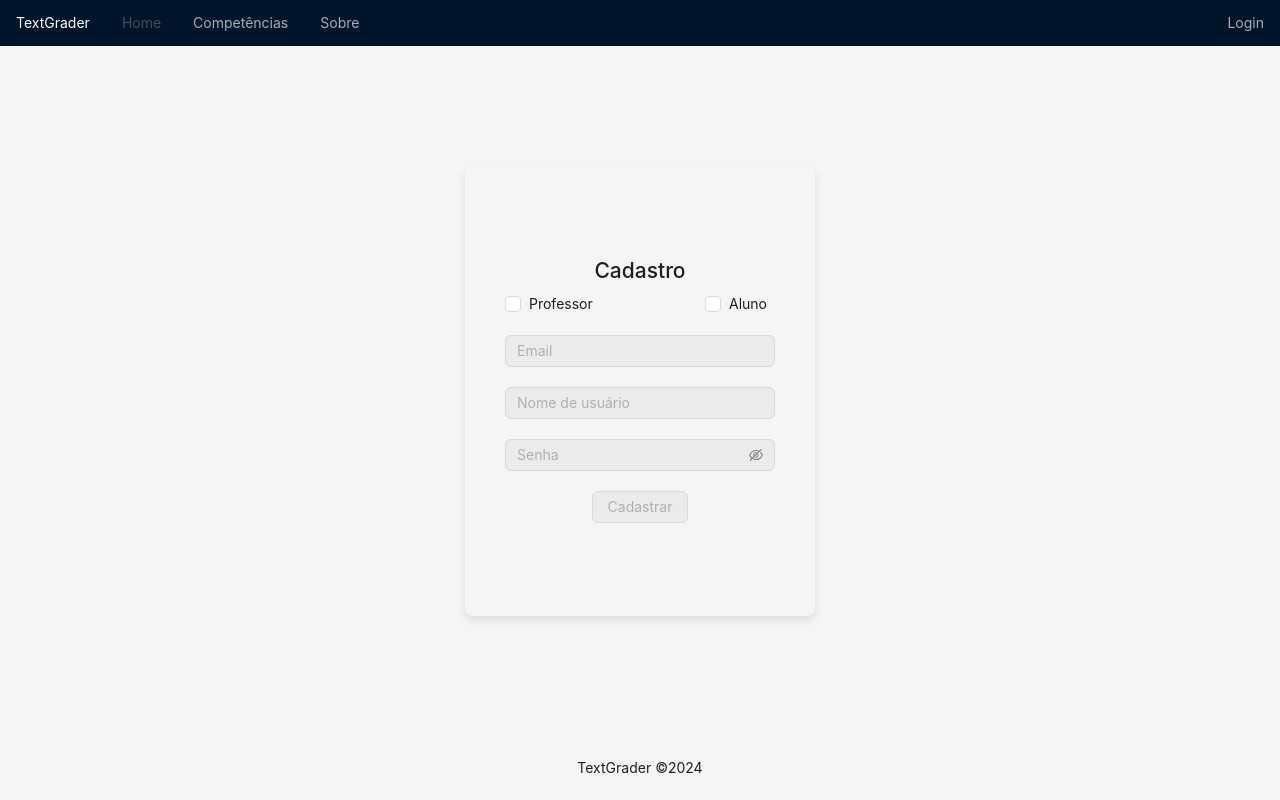
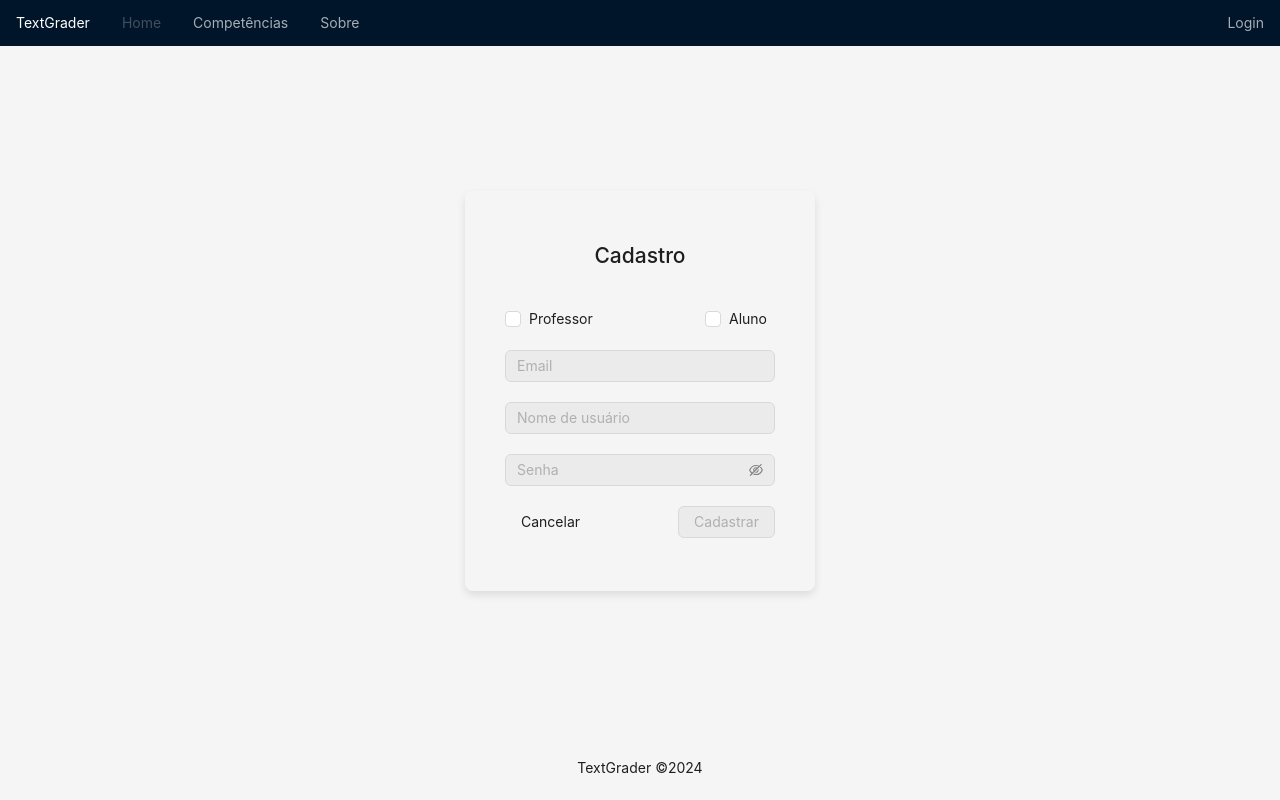
Before and after one commit to marceloareas/textograde, a Next.js app in the folder frontend/: page /cadastro in a window 1280 px wide. Built offline with nearby package versions, Linux system fonts and the light colour scheme; a web font is replaced by a local one.

Commit message:
fix: solve some errors

```diff
--- a/frontend/src/components/modalDeleteTopic/styles.ts
+++ b/frontend/src/components/modalDeleteTopic/styles.ts
@@ -1,6 +1,6 @@
 import styled from "styled-components";
 
-export const Content = styled.div`
+export const Content = styled.form`
     display: flex;
     flex-direction: column;
 
--- a/frontend/src/components/textEditor/styles.ts
+++ b/frontend/src/components/textEditor/styles.ts
@@ -5,7 +5,7 @@ export const Root = styled.div`
     display: flex;
     flex-direction: column;
     width: 100%;
-    height: 500px;
+    height: 400px;
     background: #fff;
     border-radius: 8px;
     border: 1px solid #eaeaea;
--- a/frontend/src/pages/cadastro.tsx
+++ b/frontend/src/pages/cadastro.tsx
@@ -13,7 +13,7 @@ const FormWrapper = styled(Content)`
 	border-radius: 8px;
 	box-shadow: 0 4px 8px rgba(0, 0, 0, 0.1);
 	width: 350px;
-  max-height: 450px;
+	max-height: 400px;
 	display: flex;
 	flex-direction: column;
 	align-items: center;
@@ -33,7 +33,10 @@ const InputWrapper = styled.div`
 `;
 
 const CenteredButton = styled.div`
+	display: flex;
+	width: 100%;
   	text-align: center;
+	justify-content: space-between;
 `;
 
 const Cadastro = () => {
@@ -45,7 +48,6 @@ const Cadastro = () => {
 	const [tipoUsuario, setTipoUsuario] = useState("");
 	const { isLoggedIn } = useAuth();
 
-  // Verificar se já está autenticado
 	useEffect(() => {
 		if (isLoggedIn) {
 			router.push("/textgrader/");
@@ -82,7 +84,6 @@ const Cadastro = () => {
 
 			message.success(response.data.message);
 
-      // Limpa os campos após o cadastro bem-sucedido
 			setEmail("");
 			setPassword("");
 			setTipoUsuario("");
@@ -111,7 +112,7 @@ const Cadastro = () => {
 			}}
 		>
 		<FormWrapper>
-        <h2>Cadastro</h2>
+			<h2 style={{ marginBottom: 40 }}>Cadastro</h2>
 
 			<CheckboxGroup>
 				<Checkbox
@@ -160,6 +161,10 @@ const Cadastro = () => {
 			</InputWrapper>
 
 			<CenteredButton>
+				<Button onClick={() => router.push("/login")} type="text">
+					Cancelar
+				</Button>
+
 				<Button onClick={handleCadastro} type="primary" disabled={isDisabled}>
 					Cadastrar
 				</Button>
--- a/frontend/src/pages/textgrader/redacao/index.tsx
+++ b/frontend/src/pages/textgrader/redacao/index.tsx
@@ -1,9 +1,8 @@
 import axios from "axios";
 import { useRouter } from "next/router";
-import { useEffect, useState } from "react";
-import { Button, Modal, Skeleton, message } from "antd";
+import { useState } from "react";
+import { Button, message } from "antd";
 import { CheckOutlined } from "@ant-design/icons";
-import TextArea from "antd/lib/input/TextArea";
 import { useAuth } from "../../../context";
 import { API_URL } from "@/config/config";
 import withSession from "../../../hoc/withSession";
```
Also changed, not shown: frontend/src/components/modalDeleteTopic/index.tsx (+13 -4 lines). Lines whose indentation alone changed are shown as unchanged.
